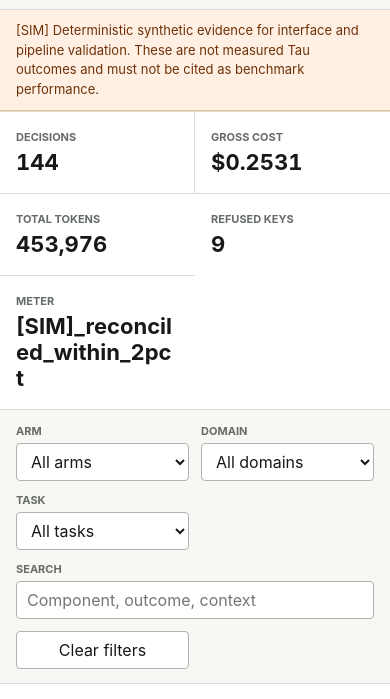
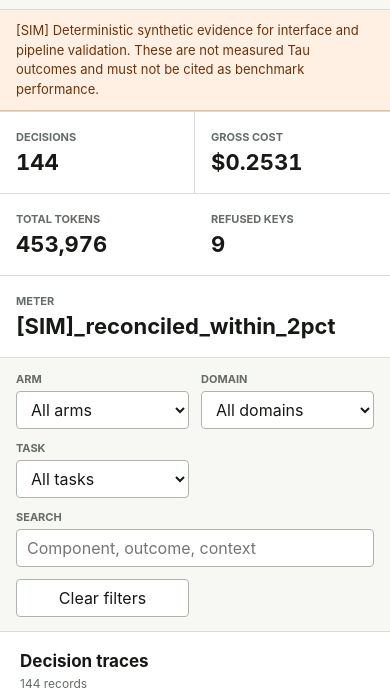
Before and after one commit to paulchum/verdict-bench, a plain HTML site: page site/index.html in a window 390 px wide. Shown: the part 107-806 px from the top of the page. Drawn offline with Linux system fonts and the light colour scheme.

Commit message:
Polish mobile evidence metrics

```diff
--- a/benchmarks/t5r/public_artifacts/sim-v0.1.0/site/styles.css
+++ b/benchmarks/t5r/public_artifacts/sim-v0.1.0/site/styles.css
@@ -573,6 +573,11 @@ footer {
     border-right: 0;
   }
 
+  .metrics > div:last-child {
+    grid-column: 1 / -1;
+    border-right: 0;
+  }
+
   .control-band {
     grid-template-columns: 1fr 1fr;
   }
--- a/benchmarks/t5r/site/styles.css
+++ b/benchmarks/t5r/site/styles.css
@@ -573,6 +573,11 @@ footer {
     border-right: 0;
   }
 
+  .metrics > div:last-child {
+    grid-column: 1 / -1;
+    border-right: 0;
+  }
+
   .control-band {
     grid-template-columns: 1fr 1fr;
   }
--- a/site/index.html
+++ b/site/index.html
@@ -5,7 +5,7 @@
     <meta name="viewport" content="width=device-width, initial-scale=1" />
     <meta name="description" content="Verdict Bench public decision trace explorer" />
     <title>Verdict Bench Trace Explorer</title>
-    <link rel="stylesheet" href="styles.css?v=sim-v0.1.0-20260709" />
+    <link rel="stylesheet" href="styles.css?v=sim-v0.1.0-20260709b" />
   </head>
   <body>
     <header class="app-header">
@@ -88,7 +88,7 @@
       <span>Pilot evidence is never a K-R1 adjudication.</span>
     </footer>
 
-    <script src="data.js?v=sim-v0.1.0-20260709"></script>
-    <script src="app.js?v=sim-v0.1.0-20260709"></script>
+    <script src="data.js?v=sim-v0.1.0-20260709b"></script>
+    <script src="app.js?v=sim-v0.1.0-20260709b"></script>
   </body>
 </html>
--- a/site/styles.css
+++ b/site/styles.css
@@ -573,6 +573,11 @@ footer {
     border-right: 0;
   }
 
+  .metrics > div:last-child {
+    grid-column: 1 / -1;
+    border-right: 0;
+  }
+
   .control-band {
     grid-template-columns: 1fr 1fr;
   }
```
Also changed, not shown: benchmarks/t5r/public_artifacts/sim-v0.1.0/site/index.html (+3 -3 lines), benchmarks/t5r/site/index.html (+3 -3 lines).
